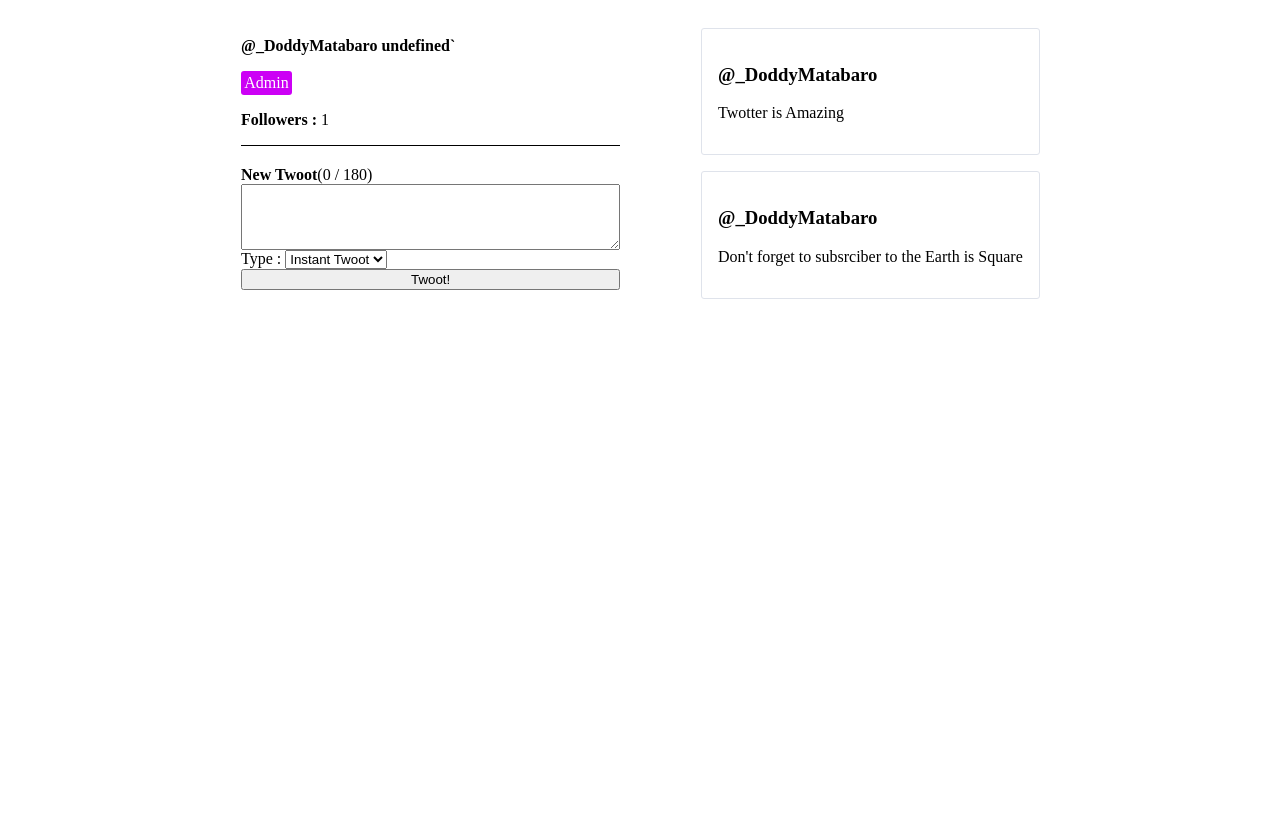
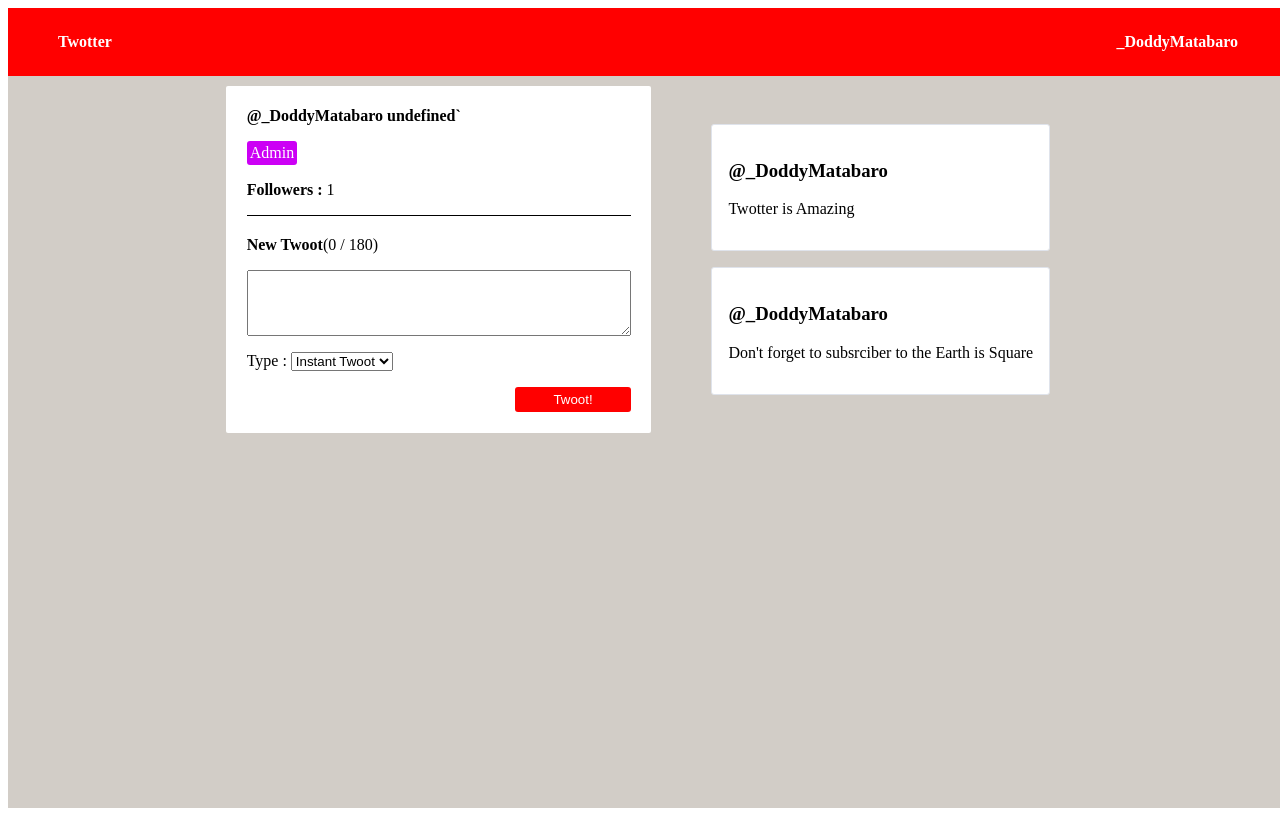
Before and after one commit to DoddyMatabaro/vuejs3Exercices, a Vue app: page / in a window 1280 px wide. Built offline with nearby package versions, Linux system fonts and the light colour scheme.

Commit message:
refactoring, add nav bar

```diff
--- a/src/App.vue
+++ b/src/App.vue
@@ -1,5 +1,15 @@
 <template>
-   <UserProfile />
+   <div id="app">
+      <nav>
+          <div class="logo">
+              Twotter
+          </div>
+          <div class="user">
+            {{user.username}}
+          </div>
+      </nav>
+      <UserProfile />
+   </div>
 </template>
 
 <script>
@@ -9,14 +19,39 @@ export default {
   name: 'App',
     components: {
       UserProfile,
+  },
+  data(){
+    return{
+      user:{
+        username: "_DoddyMatabaro",
+      }
+    }
   }
 }
 </script>
 
-<style>
+<style scoped>
+  body{
+      background-color: rgb(210, 205, 199);
+
+  }
   #app {
-      /* background-color: rgb(210, 205, 199); */
+    width: 100vw;
+    height: 100vh;
+      background-color: rgb(210, 205, 199);
+  }
+  nav{
+     display: flex;
+     flex-direction: row;
+     justify-content: space-between;
+     font-weight: bold;
+     background-color: red;
+     margin: 0;
+     padding: 25px 50px;
+     color: white;
+     margin-bottom: 10px;
   }
 
 
+
 </style>
--- /dev/null
+++ b/src/components/CreateTwootPanel.vue
@@ -0,0 +1,84 @@
+<template>
+                        <form class="create-twoot" @submit.prevent="createNewTwoot" :class="{'--exceeded': newTwootCharacterCount > 180}">
+                        <label for="newTwoot"><strong>New Twoot</strong>({{newTwootCharacterCount}} / 180)</label>
+                        <textarea id="newTwoot" rows="4" v-model="newTwootContent" />
+                        <div class="create-twoot-type">
+                            <label for="newTwootType">
+                                Type :
+                            </label>
+                            <select name="" id="newTwootType" v-model="selectedTwootType">
+                                <option :value="option.value"  v-for="(option, index) in twootsType" :key="index" >
+                                     {{option.name}}
+                                </option>
+                            </select>
+
+
+
+                        </div>
+                        <button>
+                            Twoot!
+                        </button>
+                </form>
+</template>
+
+<script>
+       export default {
+            name:"CreateTwootPanel",
+            data(){
+                return{
+                      newTwootContent: '',
+                      selectedTwootType: 'instant',
+                      twootsType: [
+                            {value: 'draft', name:"Draft"},
+                            {value: 'instant', name:"Instant Twoot"},
+
+                        ],
+                }
+            },
+            computed: {
+                 newTwootCharacterCount(){
+                        return this.newTwootContent.length;
+                 }
+            },
+            methods: {
+                    createNewTwootContent(){
+                        if(this.newTwootContent && this.selectedTwootType !== 'draft'){
+                                 this.user.twoots.unshift({
+                                 id: this.user.twoots.length + 1,
+                                content: this.newTwootContent
+                            })
+                        }
+                     }
+            },
+       }
+</script>
+
+<style lang="scss" scoped >
+    .create-twoot{
+                border-top: 1px solid black;
+                padding-top: 20px;
+                display: flex;
+                flex-direction: column;
+                gap: 1rem;
+                 button{
+                    width: 30%;
+                    color: white;
+                    border: none;
+                    background-color: red;
+                    border-radius: 3px;
+                    padding: 5px;
+                    margin-left: 70%;
+                 }
+                 &.--exceeded{
+                    color: red;
+                    border-color: red;
+
+                    button{
+                        background-color: red;
+                        border: none;
+                        color: #fff;
+
+                    }
+                 }
+            }
+</style>
--- a/src/components/UserProfile.vue
+++ b/src/components/UserProfile.vue
@@ -6,25 +6,7 @@
                     Admin
                 </div>
                 <div><strong>Followers : </strong>1</div>
-                <form class="create-twoot" @submit.prevent="createNewTwoot" :class="{'--exceeded': newTwootCharacterCount > 180}">
-                        <label for="newTwoot"><strong>New Twoot</strong>({{newTwootCharacterCount}} / 180)</label>
-                        <textarea id="newTwoot" rows="4" v-model="newTwootContent" />
-                        <div class="create-twoot-type">
-                            <label for="newTwootType">
-                                Type :
-                            </label>
-                            <select name="" id="newTwootType" v-model="selectedTwootType">
-                                <option :value="option.value"  v-for="(option, index) in twootsType" :key="index" >
-                                     {{option.name}}
-                                </option>
-                            </select>
-
-
-                        </div>
-                        <button>
-                            Twoot!
-                        </button>
-                </form>
+                <CreateTwootPanel />
             </div>
             <div class="twitters">
                 <TwootItem v-for="twoot in user.twoots" :key="twoot.id" :username="user.username" :twoot="twoot" @favourite="toggleFavourite" />
@@ -34,6 +16,7 @@
 </template>
 <script>
 import TwootItem from './TwootItem.vue';
+import CreateTwootPanel from './CreateTwootPanel.vue';
        export default {
     name: "UserProfile",
     data() {
@@ -68,9 +51,7 @@ import TwootItem from './TwootItem.vue';
         }
     },
     computed: {
-            newTwootCharacterCount(){
-                return this.newTwootContent.length;
-            }
+
     },
     methods: {
         followUser() {
@@ -79,19 +60,12 @@ import TwootItem from './TwootItem.vue';
         toggleFavourite(id){
             console.log(`Favourite tweet #${id}`)
         },
-        createNewTwootContent(){
-            if(this.newTwootContent && this.selectedTwootType !== 'draft'){
-                   this.user.twoots.unshift({
-                    id: this.user.twoots.length + 1,
-                    content: this.newTwootContent
-                   })
-            }
-        }
+
     },
     mounted() {
         this.followUser();
     },
-    components: { TwootItem }
+    components: { TwootItem, CreateTwootPanel }
 }
 </script>
 <style lang="scss" scoped>
@@ -119,23 +93,7 @@ import TwootItem from './TwootItem.vue';
                 padding: 0.2rem;
                 border-radius: 3px;
             }
-            .create-twoot{
-                border-top: 1px solid black;
-                padding-top: 20px;
-                display: flex;
-                flex-direction: column;
 
-                 &.--exceeded{
-                    color: red;
-                    border-color: red;
-
-                    button{
-                        background-color: red;
-                        border: none;
-                        color: #fff;
-                    }
-                 }
-            }
          }
         //  end of user card
 
```
Also changed, not shown: src/assets/users.json (added, +75 -0 lines). Lines whose indentation alone changed are shown as unchanged.
